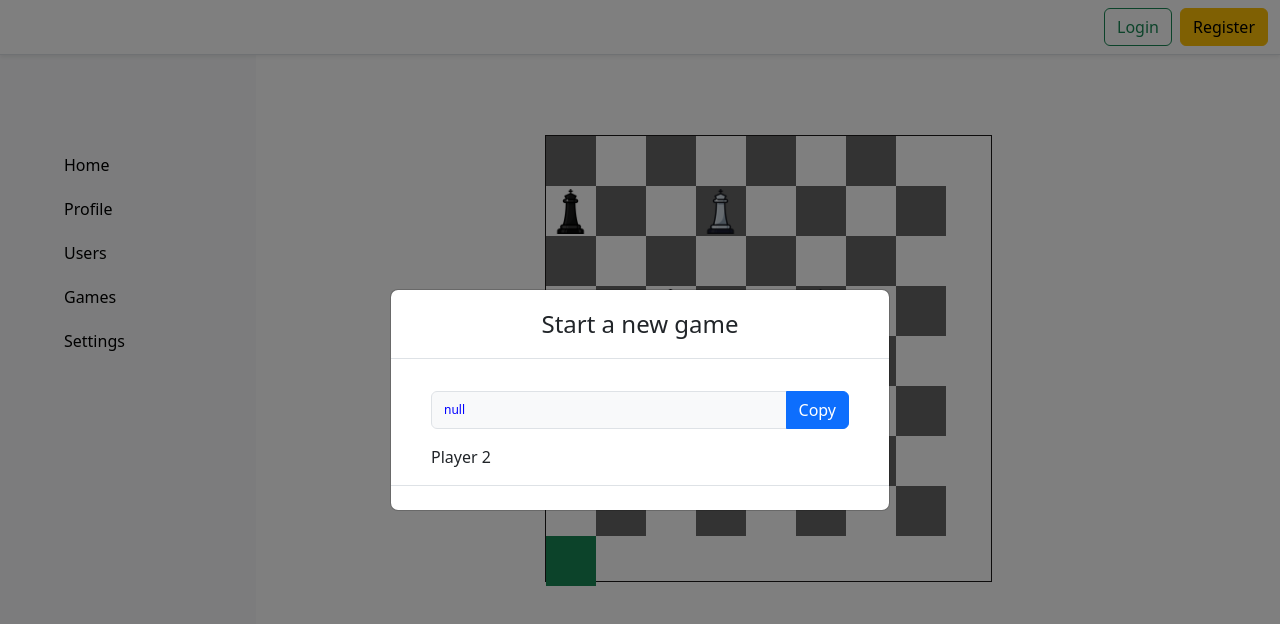
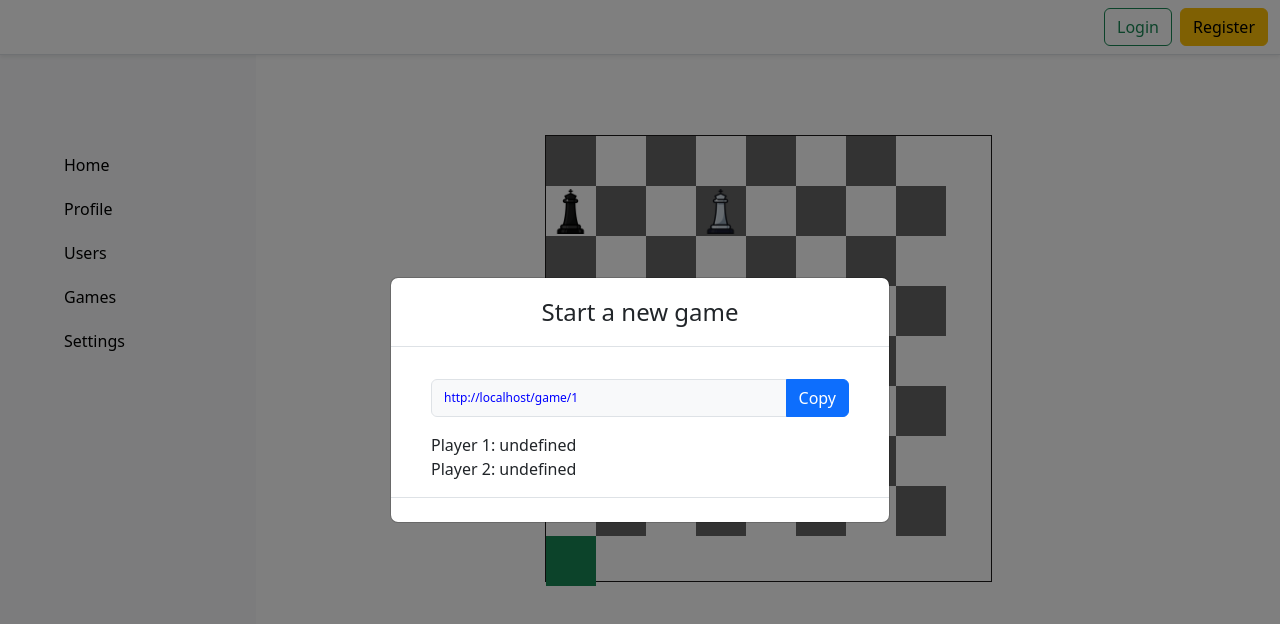
Before and after one commit to abeshahsan/chess, a React (Vite) app in the folder client/: page /game/1 in a window 1280 px wide. Shown: the top 624 px of the page. Built offline with nearby package versions, Linux system fonts and the light colour scheme; no server answers.

Commit message:
player joining done

```diff
--- a/client/src/Pages/Game.jsx
+++ b/client/src/Pages/Game.jsx
@@ -11,22 +11,39 @@ import PageLoading from "../Components/ErrorsAndPlaceHolders/PageLoading";
 export default function Game() {
     const [gameModalOpen, setGameModalOpen] = useState(true);
 
+    const [player1, setPlayer1] = useState(null);
+    const [player2, setPlayer2] = useState(null);
+
     const { user } = useUserContext();
     const { socket: ws, subscribe } = useWebsocketContext();
-    let { gameCode } = useParams();
+    let { gameID: gameCode } = useParams();
     const subscriptions = useRef([]);
 
     const isNavigatedProgrammatically = localStorage.getItem("isNavigatedProgrammatically");
 
     useEffect(() => {
         if (isNavigatedProgrammatically) {
-            subscriptions.current.push(
-                subscribe("invite-to-game", (data) => {
-                    console.log("invite-to-game", data);
-                })
-            );
+            setPlayer1(user);
+            console.log("waiting for player 2 to join");
+            if (ws && ws.readyState === ws.OPEN) {
+                subscriptions.current.push(
+                    subscribe("join-game", (msg) => {
+                        console.log("Player 2 joined the game", msg.data);
+                        setPlayer2(msg.data.invitee);
+                    })
+                );
+            }
         } else {
+            // This player is the invitee
             if (ws && ws.readyState === ws.OPEN) {
+                subscriptions.current.push(
+                    subscribe("join-game", (msg) => {
+                        console.log("join-game", msg.data);
+                        setPlayer1(msg.data.host);
+                        setPlayer2(msg.data.invitee);
+                    })
+                );
+
                 ws.send(
                     JSON.stringify({
                         type: "join-game",
@@ -34,11 +51,6 @@ export default function Game() {
                     })
                 );
             }
-            subscriptions.current.push(
-                subscribe("join-game", (data) => {
-                    console.log("join-game", data);
-                })
-            );
         }
 
         return () => {
@@ -59,10 +71,10 @@ export default function Game() {
                     <NewGameModal
                         open={gameModalOpen}
                         setOpen={setGameModalOpen}
-                        gameCode={"null"}
+                        gameCode={window.origin + "/game/" + gameCode}
                         setGameCode={() => "null"}
-                        player1={user}
-                        player2={{ username: "Player 2" }}
+                        player1={player1}
+                        player2={player2}
                     />
                     <Header />
                     <div className="main-container d-flex align-items-center justify-content-center">
--- a/client/src/Pages/GameCreatingNew.jsx
+++ b/client/src/Pages/GameCreatingNew.jsx
@@ -15,13 +15,13 @@ export default function GameCreatingNew() {
         if (ws?.readyState == 1) {
             ws.send(
                 JSON.stringify({
-                    type: "generate-game-code",
+                    type: "invite-to-game",
                     data: { userID: user?._id },
                 })
             );
         }
 
-        const unsub = subscribe("generate-game-code", (msg) => {
+        const unsub = subscribe("invite-to-game", (msg) => {
             navigate(`/game/${msg.data.gameCode}`);
         });
 
--- a/client/src/Pages/HomePage/NewGameModal.jsx
+++ b/client/src/Pages/HomePage/NewGameModal.jsx
@@ -36,10 +36,10 @@ const NewGameModal = ({ open, setOpen, gameCode, setGameCode, player1, player2 }
                             gameCode={gameCode}
                         />
                         <div>
-                            {player1?.username}
+                            {"Player 1: " + player1?.username}
                         </div>
                         <div>
-                            {player2?.username}
+                            {"Player 2: " + player2?.username}
                             </div>
                     </div>
                 </div>
```
Also changed, not shown: 2 other files (tests, documents, lock files or other folders).
